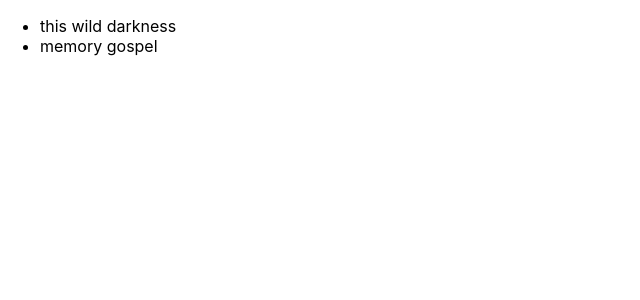
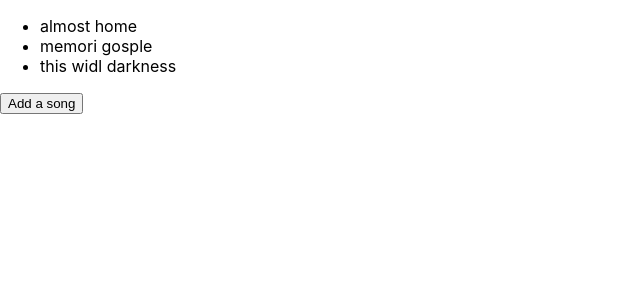
Before and after one commit to boyet007/react-hooks, a React (Create React App) app: page / in a window 1280 px wide. Shown: the top 300 px of the page, without its empty margins (0-640 px from the left). Built offline with nearby package versions, Linux system fonts and the light colour scheme.

Commit message:
10 - useState Hook

```diff
--- a/package.json
+++ b/package.json
@@ -5,7 +5,8 @@
   "dependencies": {
     "react": "^16.10.2",
     "react-dom": "^16.10.2",
-    "react-scripts": "3.2.0"
+    "react-scripts": "3.2.0",
+    "uuid": "^3.3.3"
   },
   "scripts": {
     "start": "react-scripts start",
--- a/src/components/SongList.js
+++ b/src/components/SongList.js
@@ -1,13 +1,25 @@
-import React from 'react'
+import React, { useState } from "react";
+import uuid from "uuid/v1";
+
 const SongList = () => {
+  const [songs, setSong] = useState([
+    { title: "almost home", id: 1 },
+    { title: "memori gosple", id: 2 },
+    { title: "this widl darkness", id: 3 }
+  ]);
+  const addSong = () => {
+    setSong([...songs, { title: "new song", id: uuid() }]);
+  };
   return (
     <div className="song-list">
       <ul>
-                <li>this wild darkness</li>
-                <li>memory gospel</li>
+        {songs.map(song => {
+          return <li key={song.id}>{song.title}</li>;
+        })}
       </ul>
+      <button onClick={addSong}>Add a song</button>
     </div>
   );
-}
+};
 
 export default SongList;
```
Lines whose indentation alone changed are shown as unchanged.
